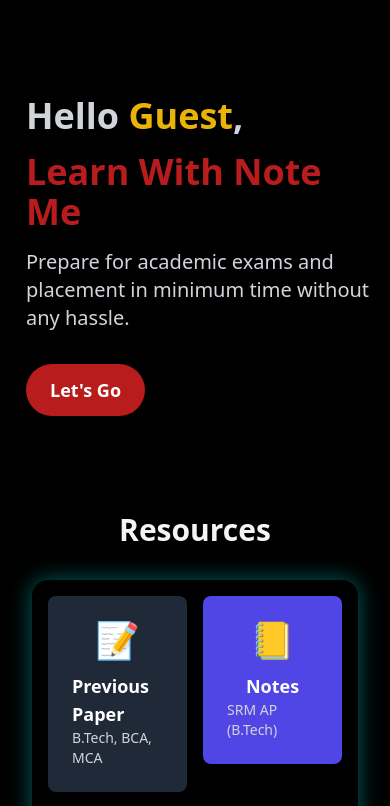
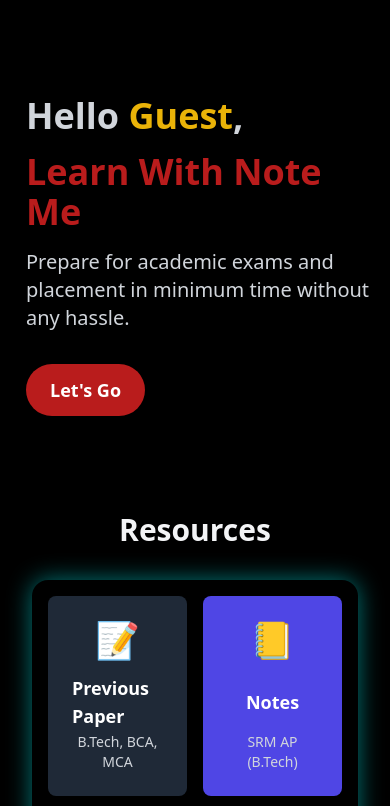
Before and after one commit to govindmohan0/Note-Me, a React (Create React App) app in the folder client/: page / in a window 390 px wide. Shown: the top 806 px of the page. Built offline with nearby package versions, Linux system fonts and the light colour scheme; no server answers.

Commit message:
added responsive design

```diff
--- a/client/src/App.jsx
+++ b/client/src/App.jsx
@@ -36,7 +36,7 @@ function App() {
     setLoading(true);
     const timer = setTimeout(() => {
       setLoading(false);
-    }, 2300); // Simulate loading for demonstration purposes
+    }, 2000); // Simulate loading for demonstration purposes
     return () => clearTimeout(timer);
   }, [location]);
 
--- a/client/src/components/Resources/ResourceGrid.jsx
+++ b/client/src/components/Resources/ResourceGrid.jsx
@@ -18,11 +18,15 @@ const ResourceGrid = () => {
       <p className="text-center text-3xl font-bold mb-8 text-gray-100">Resources</p>
       <div className="grid grid-cols-2 sm:grid-cols-3 md:grid-cols-4 gap-4 sm:gap-6 md:gap-8 p-4 sm:p-6 md:p-8 bg-transparent rounded-2xl glowing-shadow">
         {resources.map((resource, index) => (
-          <Link to={resource.route} key={index} className="relative block">
-            <div className={`${resource.bgColor} p-6 rounded-lg flex flex-col items-center transition-transform transform hover:scale-105 hover:shadow-2xl`}>
+          <Link
+            to={resource.route}
+            key={index}
+            className="relative block">
+            <div
+              className={`${resource.bgColor} p-6 rounded-lg flex flex-col items-center justify-between transition-transform transform hover:scale-105 hover:shadow-2xl min-h-[200px] aspect-w-1 aspect-h-1`}>
               <div className="text-4xl sm:text-5xl mb-3">{resource.icon}</div>
               <h2 className="text-lg sm:text-xl font-bold text-white">{resource.title}</h2>
-              <p className="text-sm sm:text-md text-gray-300">{resource.description}</p>
+              <p className="text-sm sm:text-md text-gray-300 text-center">{resource.description}</p>
             </div>
             <div className="absolute inset-0 bg-black opacity-0 hover:opacity-20 transition-opacity rounded-lg"></div>
           </Link>
```
